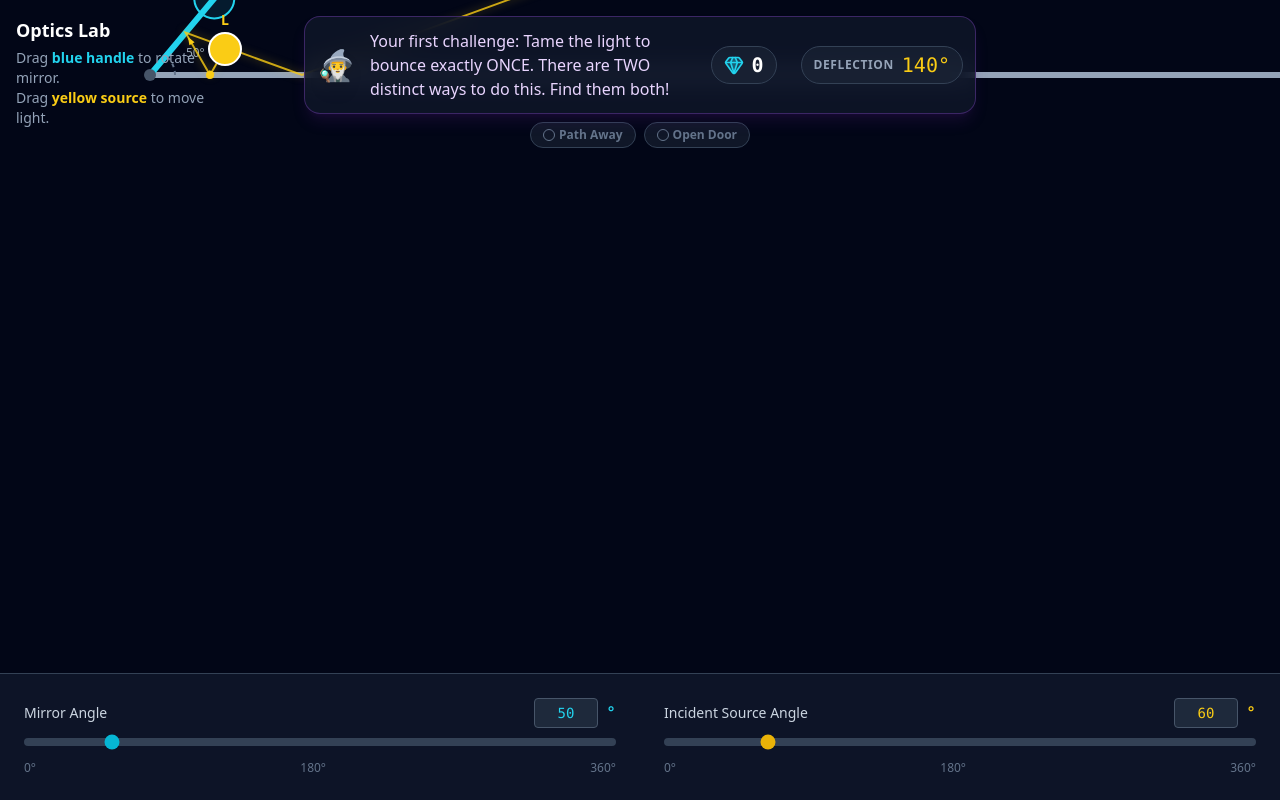
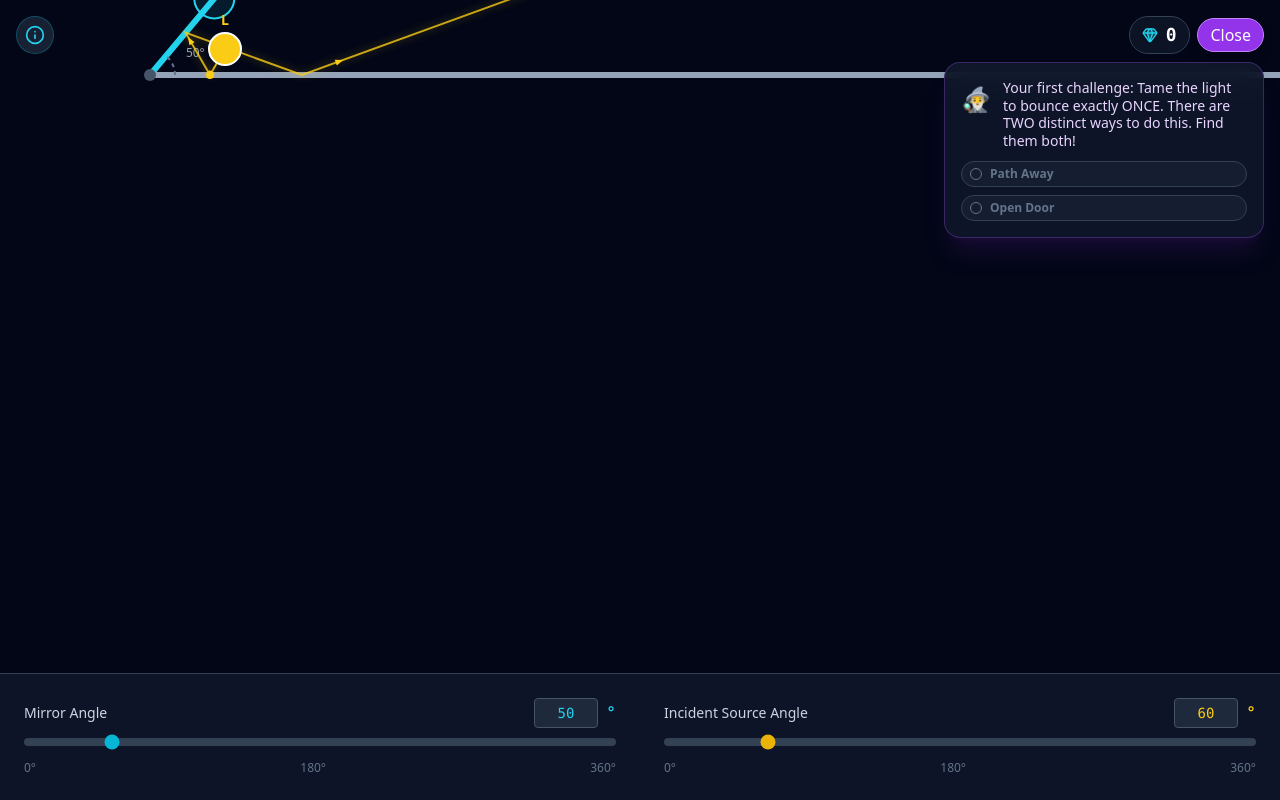
Before and after one commit to puneetgarg80/two-mirrors, a React (Vite) app: page / in a window 1280 px wide. Both pictures are taken after a click on the button "Start Journey". Built offline with nearby package versions, Linux system fonts and the light colour scheme.

Commit message:
feat: Implement error boundary and update info overlay with toggleable instructions.

```diff
--- a/App.tsx
+++ b/App.tsx
@@ -3,7 +3,7 @@ import OpticalBench from './components/OpticalBench';
 import ControlPanel from './components/ControlPanel';
 import { calculateRayPath, degToRad } from './utils/geometry';
 import { Mirror } from './types';
-import { Gem, Play, CheckCircle2, RotateCcw } from 'lucide-react';
+import { Gem, Play, CheckCircle2, RotateCcw, Target, X } from 'lucide-react';
 
 // --- Game Constants & Types ---
 type ChallengeId = 1 | 2 | 3 | 4; // 1: One Refl, 2: Two Refl, 3: Retro-Refl, 4: Done
@@ -42,7 +42,7 @@ export default function App() {
 
   const [wizardText, setWizardText] = useState(WIZARD_MESSAGES.intro);
   const [showToast, setShowToast] = useState<string | null>(null);
-  const [deflectionAngle, setDeflectionAngle] = useState(0);
+  const [showGoal, setShowGoal] = useState(false);
 
   // --- Physics Simulation (Memoized) ---
   const simulation = useMemo(() => {
@@ -80,30 +80,7 @@ export default function App() {
     return { path, reflectionCount, rayDirVector, rayAngle };
   }, [mirrorAngle, incidentAngle, gameState.started]);
 
-  // --- Effect 1: Update Physics Display (Immediate) ---
-  useEffect(() => {
-    if (!simulation) return;
-    const { path, rayDirVector, rayAngle } = simulation;
 
-    let currentDeflection = 0;
-    if (path.length >= 2) {
-      const lastPt = path[path.length - 1];
-      const prevPt = path[path.length - 2];
-
-      const v1 = { x: rayDirVector.x, y: rayDirVector.y };
-      const v2 = { x: lastPt.x - prevPt.x, y: lastPt.y - prevPt.y };
-
-      const cross = v1.x * v2.y - v1.y * v2.x;
-      const dot = v1.x * v2.x + v1.y * v2.y;
-
-      const angleRad = Math.atan2(cross, dot);
-      let angleDeg = (angleRad * 180) / Math.PI;
-
-      if (angleDeg < 0) angleDeg += 360;
-      currentDeflection = Math.round(angleDeg);
-    }
-    setDeflectionAngle(currentDeflection);
-  }, [simulation]);
 
   // --- Effect 2: Game Logic Check (Debounced) ---
   useEffect(() => {
@@ -196,6 +173,27 @@ export default function App() {
     setTimeout(() => setShowToast(null), 3000);
   };
 
+  // --- Effect 3: Auto-Show Goal on Level Start ---
+  useEffect(() => {
+    if (gameState.started && gameState.challenge !== 4) {
+      // Delay: 3.2s if leveling up (wait for toast), 0.5s if just starting
+      const delay = gameState.challenge === 1 ? 500 : 3200;
+
+      const showTimer = setTimeout(() => {
+        setShowGoal(true);
+      }, delay);
+
+      const hideTimer = setTimeout(() => {
+        setShowGoal(false);
+      }, delay + 4000); // Hide 4s after showing
+
+      return () => {
+        clearTimeout(showTimer);
+        clearTimeout(hideTimer);
+      };
+    }
+  }, [gameState.started, gameState.challenge]);
+
   const startGame = () => {
     setGameState(prev => ({ ...prev, started: true }));
     setWizardText(WIZARD_MESSAGES.c1_start);
@@ -218,35 +216,41 @@ export default function App() {
 
       {/* --- Game HUD --- */}
       {gameState.started && (
-        <div className="absolute top-0 left-0 right-0 p-4 z-30 pointer-events-none flex flex-col items-center">
+        <div className="absolute top-4 right-4 z-30 pointer-events-none flex flex-col items-end gap-2">
 
-          {/* Top Bar: Wizard & Jewels */}
-          <div className="bg-slate-900/80 backdrop-blur-md border border-purple-500/30 rounded-2xl p-3 flex items-center gap-4 shadow-lg shadow-purple-900/20 max-w-2xl w-full pointer-events-auto transition-all duration-500">
-            <div className="text-3xl animate-bounce-slow filter drop-shadow-lg">🧙‍♂️</div>
-            <div className="flex-1">
-              <p className="text-purple-200 text-sm md:text-base font-medium leading-tight">
+          {/* Goal Button & Jewels (Compact) */}
+          <div className="flex items-center gap-2 pointer-events-auto">
+            <div className="bg-slate-900/80 backdrop-blur-md border border-slate-700 rounded-full px-3 py-1 flex items-center gap-2">
+              <Gem className="text-cyan-400 w-4 h-4 fill-cyan-400/20" />
+              <span className="font-bold font-mono text-lg">{gameState.jewels}</span>
+            </div>
+
+            <button
+              onClick={() => setShowGoal(!showGoal)}
+              className={`px-3 py-1 rounded-full border transition-all duration-300 shadow-lg ${showGoal ? 'bg-purple-600 border-purple-400 text-white' : 'bg-slate-900/80 border-purple-500/50 text-purple-400 hover:bg-slate-800'}`}
+            >
+              {showGoal ? "Close" : "Goal"}
+            </button>
+          </div>
+
+          {/* Goal/Wizard Content (Toggled) */}
+          {showGoal && (
+            <div className="bg-slate-900/90 backdrop-blur-md border border-purple-500/30 rounded-2xl p-4 shadow-xl shadow-purple-900/20 w-64 md:w-80 pointer-events-auto animate-in slide-in-from-right fade-in duration-200 origin-top-right">
+              <div className="flex items-start gap-3">
+                <div className="text-2xl pt-1">🧙‍♂️</div>
+                <p className="text-purple-200 text-sm leading-tight flex-1">
                   {wizardText}
                 </p>
-            </div>
-            <div className="flex items-center gap-2 bg-slate-800/50 px-3 py-1 rounded-full border border-slate-700">
-              <Gem className="text-cyan-400 w-5 h-5 fill-cyan-400/20" />
-              <span className="font-bold font-mono text-xl">{gameState.jewels}</span>
-            </div>
-            {/* Deflection Display */}
-            <div className="flex items-center gap-2 bg-slate-800/50 px-3 py-1 rounded-full border border-slate-700 ml-2">
-              <span className="text-slate-400 text-xs uppercase tracking-wider font-bold">Deflection</span>
-              <span className="font-mono text-xl text-yellow-400">{Math.round(deflectionAngle)}°</span>
-            </div>
               </div>
 
               {/* Objective Tracker */}
               {gameState.challenge === 1 && (
-            <div className="mt-2 flex gap-2 text-xs font-bold pointer-events-auto">
-              <div className={`px-3 py-1 rounded-full border flex items-center gap-1 transition-colors ${gameState.c1Progress.methodA ? 'bg-green-900/50 border-green-500 text-green-400' : 'bg-slate-800/50 border-slate-700 text-slate-500'}`}>
+                <div className="mt-3 flex flex-col gap-2 text-xs font-bold">
+                  <div className={`px-2 py-1 rounded-full border flex items-center gap-2 transition-colors ${gameState.c1Progress.methodA ? 'bg-green-900/50 border-green-500 text-green-400' : 'bg-slate-800/50 border-slate-700 text-slate-500'}`}>
                     {gameState.c1Progress.methodA ? <CheckCircle2 size={12} /> : <div className="w-3 h-3 rounded-full border border-current" />}
                     Path Away
                   </div>
-              <div className={`px-3 py-1 rounded-full border flex items-center gap-1 transition-colors ${gameState.c1Progress.methodB ? 'bg-green-900/50 border-green-500 text-green-400' : 'bg-slate-800/50 border-slate-700 text-slate-500'}`}>
+                  <div className={`px-2 py-1 rounded-full border flex items-center gap-2 transition-colors ${gameState.c1Progress.methodB ? 'bg-green-900/50 border-green-500 text-green-400' : 'bg-slate-800/50 border-slate-700 text-slate-500'}`}>
                     {gameState.c1Progress.methodB ? <CheckCircle2 size={12} /> : <div className="w-3 h-3 rounded-full border border-current" />}
                     Open Door
                   </div>
@@ -254,23 +258,26 @@ export default function App() {
               )}
 
               {gameState.challenge === 2 && (
-            <div className="mt-2 px-3 py-1 rounded-full border bg-slate-800/50 border-yellow-500/50 text-yellow-400 text-xs font-bold animate-pulse">
+                <div className="mt-3 px-3 py-1 rounded-full border bg-slate-800/50 border-yellow-500/50 text-yellow-400 text-xs font-bold animate-pulse text-center">
                   Goal: Exactly 2 Reflections
                 </div>
               )}
 
               {gameState.challenge === 3 && (
-            <div className="mt-2 px-3 py-1 rounded-full border bg-slate-800/50 border-cyan-500/50 text-cyan-400 text-xs font-bold animate-pulse">
+                <div className="mt-3 px-3 py-1 rounded-full border bg-slate-800/50 border-cyan-500/50 text-cyan-400 text-xs font-bold animate-pulse text-center">
                   Goal: Return to Source (Retro-reflect)
+                </div>
+              )}
             </div>
           )}
 
           {/* Completion Banner */}
           {gameState.challenge === 4 && (
-            <div className="mt-4 bg-gradient-to-r from-yellow-600 to-yellow-800 text-white px-6 py-2 rounded-full font-bold shadow-xl flex items-center gap-2 animate-in slide-in-from-top fade-in duration-700">
-              <Gem className="fill-white" /> All Jewels Found! <Gem className="fill-white" />
-              <button onClick={resetGame} className="ml-4 p-1 bg-white/20 rounded-full hover:bg-white/30" title="Restart">
-                <RotateCcw size={16} />
+            <div className="mt-2 bg-gradient-to-r from-yellow-600 to-yellow-800 text-white px-4 py-2 rounded-full font-bold shadow-xl flex items-center gap-2 animate-in slide-in-from-top fade-in duration-700 pointer-events-auto">
+              <Gem className="fill-white w-4 h-4" />
+              <span className="text-sm">All Jewels!</span>
+              <button onClick={resetGame} className="ml-auto p-1 bg-white/20 rounded-full hover:bg-white/30" title="Restart">
+                <RotateCcw size={14} />
               </button>
             </div>
           )}
--- /dev/null
+++ b/components/ErrorBoundary.tsx
@@ -0,0 +1,49 @@
+import React, { Component, ErrorInfo, ReactNode } from 'react';
+
+interface Props {
+    children?: ReactNode;
+}
+
+interface State {
+    hasError: boolean;
+    error: Error | null;
+}
+
+export class ErrorBoundary extends Component<Props, State> {
+    public state: State = {
+        hasError: false,
+        error: null
+    };
+
+    public static getDerivedStateFromError(error: Error): State {
+        return { hasError: true, error };
+    }
+
+    public componentDidCatch(error: Error, errorInfo: ErrorInfo) {
+        console.error("Uncaught error:", error, errorInfo);
+    }
+
+    public render() {
+        if (this.state.hasError) {
+            return (
+                <div className="min-h-screen bg-slate-900 flex items-center justify-center p-4">
+                    <div className="bg-red-900/20 border border-red-500 rounded-lg p-6 max-w-lg w-full text-red-200">
+                        <h2 className="text-xl font-bold mb-4 text-red-100">Something went wrong</h2>
+                        <p className="mb-4">The application crashed. Here is the error:</p>
+                        <pre className="bg-black/50 p-4 rounded text-sm overflow-auto mb-4 font-mono">
+                            {this.state.error?.toString()}
+                        </pre>
+                        <button
+                            onClick={() => window.location.reload()}
+                            className="bg-red-600 hover:bg-red-700 text-white px-4 py-2 rounded font-bold transition-colors"
+                        >
+                            Reload Page
+                        </button>
+                    </div>
+                </div>
+            );
+        }
+
+        return this.props.children;
+    }
+}
--- a/components/OpticalBench.tsx
+++ b/components/OpticalBench.tsx
@@ -1,6 +1,7 @@
 import React, { useRef, useState, useEffect, useMemo } from 'react';
 import { Mirror, Point } from '../types';
 import { degToRad, radToDeg, calculateRayPath } from '../utils/geometry';
+import { Info } from 'lucide-react';
 
 interface OpticalBenchProps {
   mirrorAngle: number;
@@ -18,6 +19,7 @@ const OpticalBench: React.FC<OpticalBenchProps> = ({
   const svgRef = useRef<SVGSVGElement>(null);
   const [dimensions, setDimensions] = useState({ width: 0, height: 0 });
   const [dragTarget, setDragTarget] = useState<'mirror' | 'ray' | null>(null);
+  const [showInfo, setShowInfo] = useState(false);
 
   useEffect(() => {
     const updateDim = () => {
@@ -172,10 +174,22 @@ const OpticalBench: React.FC<OpticalBenchProps> = ({
     <div className="w-full h-full bg-slate-950 relative overflow-hidden select-none">
 
       {/* Reset/Info Overlay */}
-      <div className="absolute top-4 left-4 z-10 text-slate-400 text-xs md:text-sm max-w-[200px] pointer-events-none">
-        <h1 className="font-bold text-white text-lg mb-1">Optics Lab</h1>
-        <p>Drag <span className="text-cyan-400 font-bold">blue handle</span> to rotate mirror.</p>
+      <div className="absolute top-4 left-4 z-10 pointer-events-none">
+        <button
+          className="pointer-events-auto bg-slate-800/80 p-2 rounded-full text-cyan-400 border border-cyan-500/30 hover:bg-slate-700 transition-colors"
+          onClick={() => setShowInfo(!showInfo)}
+          title="Show Instructions"
+        >
+          <Info size={20} />
+        </button>
+
+        {showInfo && (
+          <div className="mt-2 bg-slate-900/90 backdrop-blur-md border border-slate-700 p-4 rounded-xl text-slate-300 text-xs md:text-sm max-w-[200px] shadow-xl animate-in fade-in slide-in-from-top-2">
+            <h1 className="font-bold text-white text-lg mb-2">Optics Lab</h1>
+            <p className="mb-1">Drag <span className="text-cyan-400 font-bold">blue handle</span> to rotate mirror.</p>
             <p>Drag <span className="text-yellow-400 font-bold">yellow source</span> to move light.</p>
+          </div>
+        )}
       </div>
 
       <svg
@@ -244,8 +258,8 @@ const OpticalBench: React.FC<OpticalBenchProps> = ({
         {/* --- ANGLE INDICATOR --- */}
         <path d={anglePath} fill="none" stroke="#64748b" strokeWidth="2" strokeDasharray="4 4" />
         <text
-            x={svgOrigin.x + (arcRadius + 25) * Math.cos(degToRad(mirrorAngle/2))}
-            y={svgOrigin.y - (arcRadius + 25) * Math.sin(degToRad(mirrorAngle/2))}
+          x={svgOrigin.x + (arcRadius + 25) * Math.cos(degToRad(mirrorAngle / 2))}
+          y={svgOrigin.y - (arcRadius + 25) * Math.sin(degToRad(mirrorAngle / 2))}
           fill="#94a3b8"
           fontSize="12"
           textAnchor="middle"
--- a/index.tsx
+++ b/index.tsx
@@ -1,6 +1,8 @@
 import React from 'react';
 import ReactDOM from 'react-dom/client';
 import App from './App';
+
+import { ErrorBoundary } from './components/ErrorBoundary';
 
 const rootElement = document.getElementById('root');
 if (!rootElement) {
@@ -10,6 +12,8 @@ if (!rootElement) {
 const root = ReactDOM.createRoot(rootElement);
 root.render(
   <React.StrictMode>
-    <App />
+    <ErrorBoundary>
+      <App />
+    </ErrorBoundary>
   </React.StrictMode>
 );
```
Lines whose indentation alone changed are shown as unchanged.
